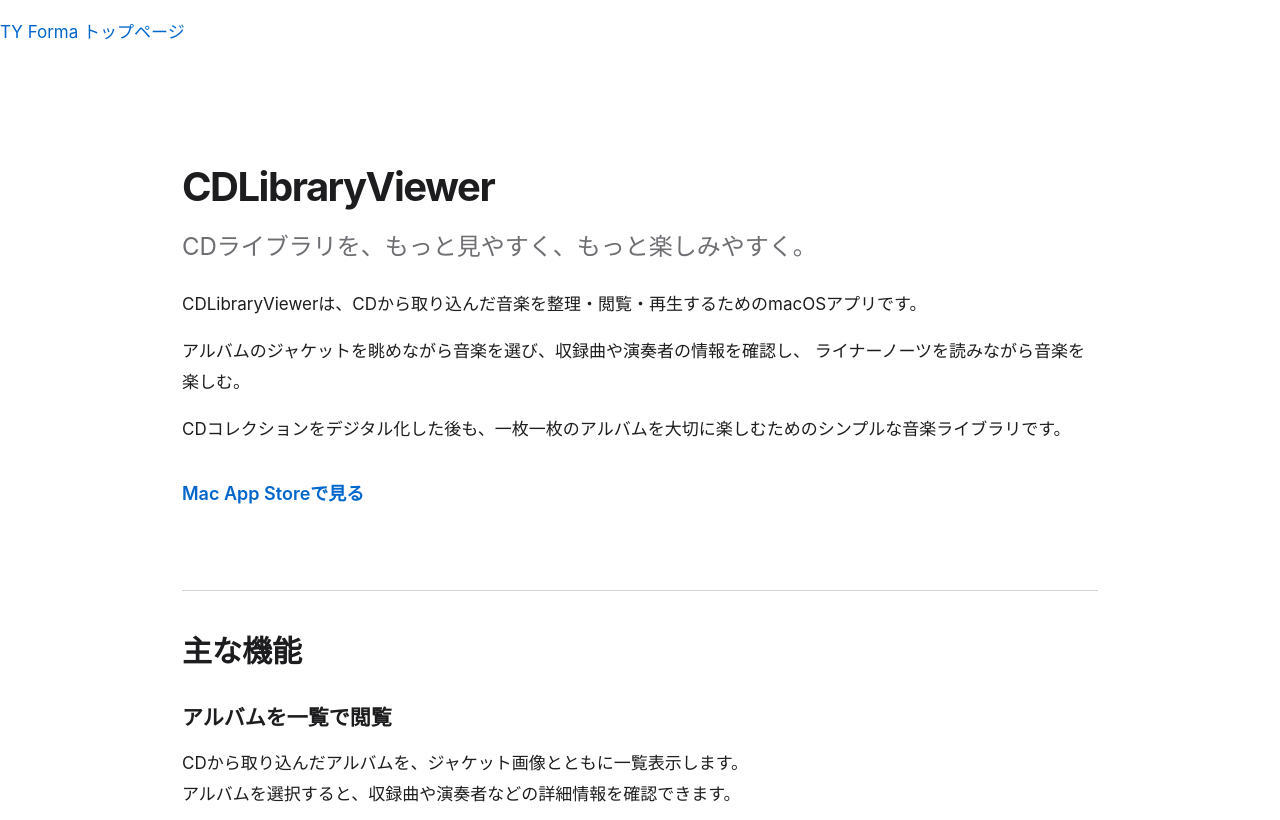
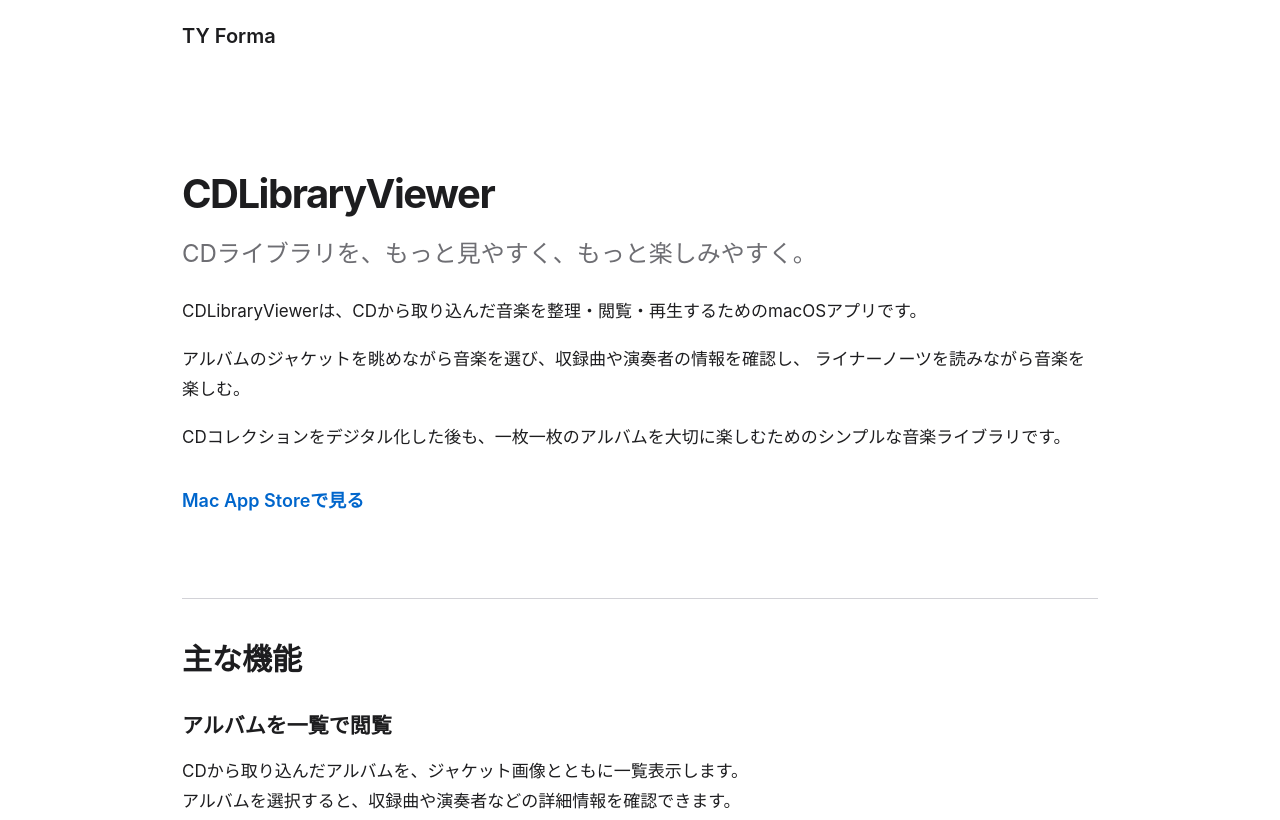
Before and after one commit to tyforma/tyforma.github.io, a plain HTML site: page cdlibraryviewer/index.html in a window 1280 px wide. Shown: the top 820 px of the page. Drawn offline with Linux system fonts and the light colour scheme.

Commit message:
Replace paragraph link with header element

```diff
--- a/cdlibraryviewer/index.html
+++ b/cdlibraryviewer/index.html
@@ -132,7 +132,9 @@
 
 <body>
 
-  <p><a href="/">TY Forma トップページ</a></p>
+  <header>
+    <a href="/">TY Forma</a>
+  </header>
 
   <main>
 
```
